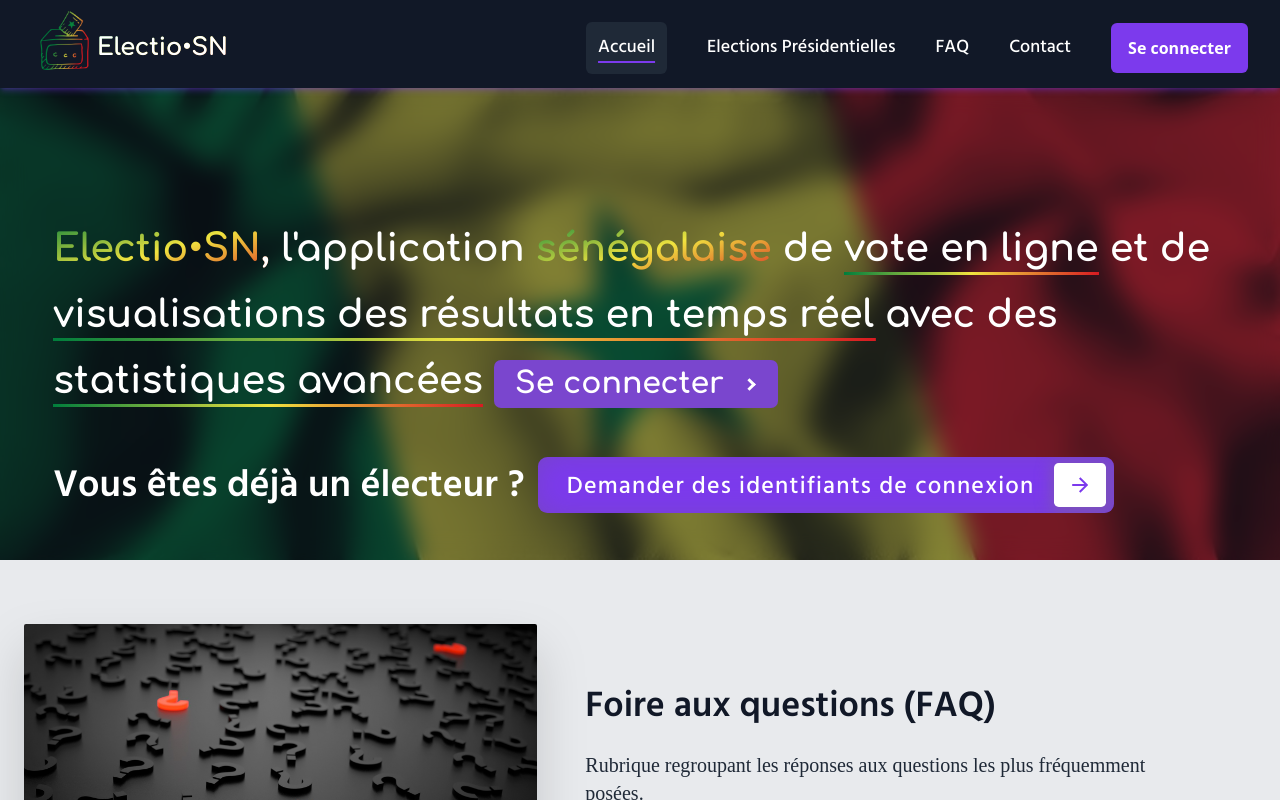
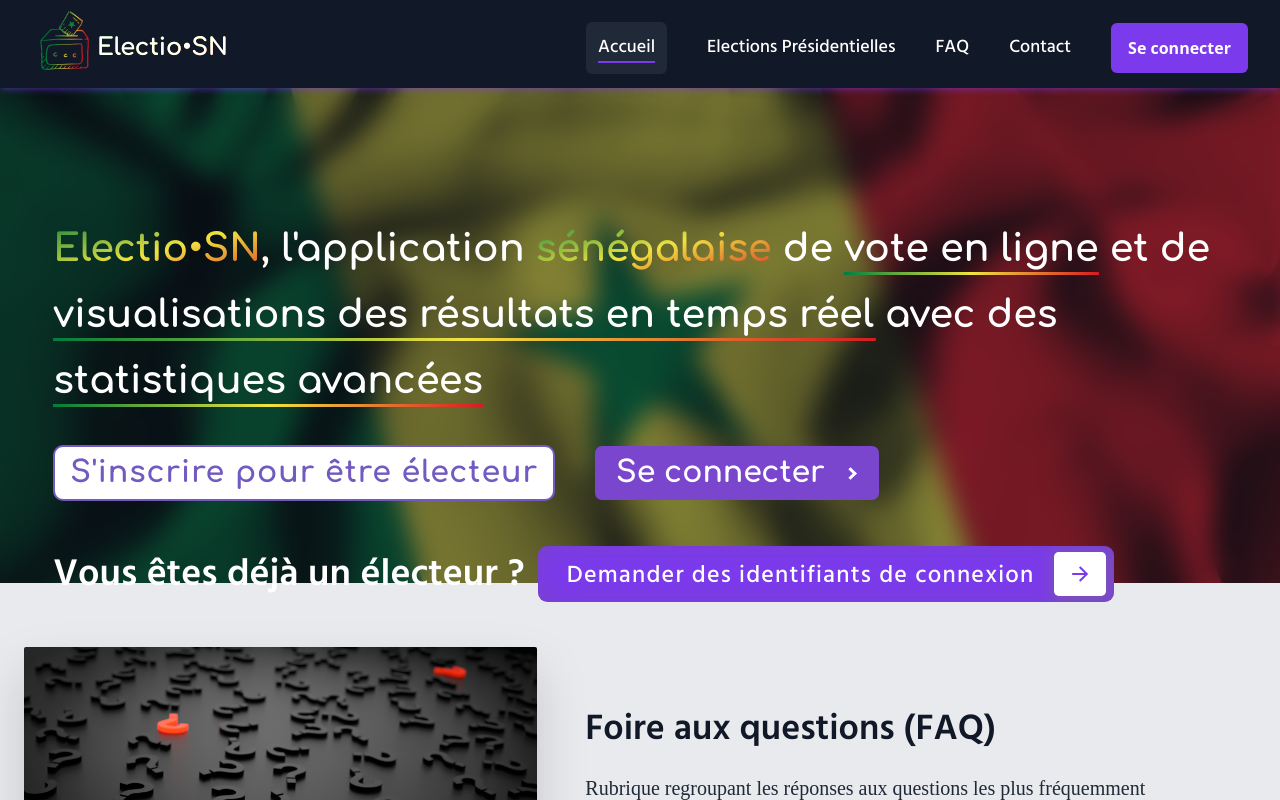
Before and after one commit to aliounebfam/electio-sn, a React (Vite) app: page / in a window 1280 px wide. Shown: the top 800 px of the page. Built offline with nearby package versions, Linux system fonts and the light colour scheme; a web font is replaced by a local one.

Commit message:
add sign up button to home page

```diff
--- a/src/pages/app/Home/Home.css
+++ b/src/pages/app/Home/Home.css
@@ -73,9 +73,9 @@
   border: 0;
   border-radius: 7px;
   color: var(--secondary-color);
-  padding: 0.2em 0.7em;
+  padding: 0.3em 0.7em;
   background: var(--primary-color);
-  display: flex;
+  display: inline-flex;
   transition: 0.2s background;
   align-items: center;
   gap: 0.6em;
@@ -123,3 +123,35 @@
 .login:hover .arrow:before {
   right: 0;
 }
+
+
+
+/***/
+
+/* From uiverse.io by @adamgiebl */
+.sign-up {
+  /* position: relative; */
+  display: inline-block;
+  /* margin-right: 15px; */
+  padding: 8px 15px;
+  text-align: center;
+  /* font-size: 18px; */
+  letter-spacing: 1px;
+  text-decoration: none;
+  color: #725AC1;
+  background: white;
+  cursor: pointer;
+  transition: ease-out 0.4s;
+  border: 2px solid #725AC1;
+  border-radius: 10px;
+  box-shadow: inset 0 0 0 0 #725AC1;
+}
+
+.sign-up:hover {
+  color: white;
+  box-shadow: inset -500px 0 0 0 #725AC1;
+}
+
+.sign-up:active {
+  transform: scale(0.9);
+}
--- a/src/pages/app/Home/Home.jsx
+++ b/src/pages/app/Home/Home.jsx
@@ -80,13 +80,20 @@ export default function Home() {
                                 <div className='lg:before:absolute relative inline-block before:bg-gradient-to-r before:from-[#007E3C] before:via-[#F0E33F] before:to-[#D71A21] before:w-full before:h-[3px] before:top-[calc(100%-10px)] before:scale-x-100 before:transition-transform before:duration-300 before:origin-[0_50%]'>
                                     statistiques avancées
                                 </div>&nbsp;
-                                <div className='pt-0 inline-block'>
-                                    <button className='text-3xl login'>
-                                        Se connecter
-                                        <div className="arrow-wrapper">
-                                            <div className="arrow"></div>
-                                        </div>
-                                    </button>
+                                <div className='pt-3'>
+                                    <Link to={'/sign-up'}>
+                                        <button className='mr-10 text-3xl sign-up'>
+                                            S'inscrire pour être électeur
+                                        </button>
+                                    </Link>
+                                    <Link to={'/login'}>
+                                        <button className='mt-5 text-3xl login'>
+                                            Se connecter
+                                            <div className="arrow-wrapper">
+                                                <div className="arrow"></div>
+                                            </div>
+                                        </button>
+                                    </Link>
                                 </div>
                                 <div className='mt-9 font-Hind flex items-center flex-wrap space-y-2 md:space-y-0'>
                                     <span className='mt-1 sm:mr-1'>
```
